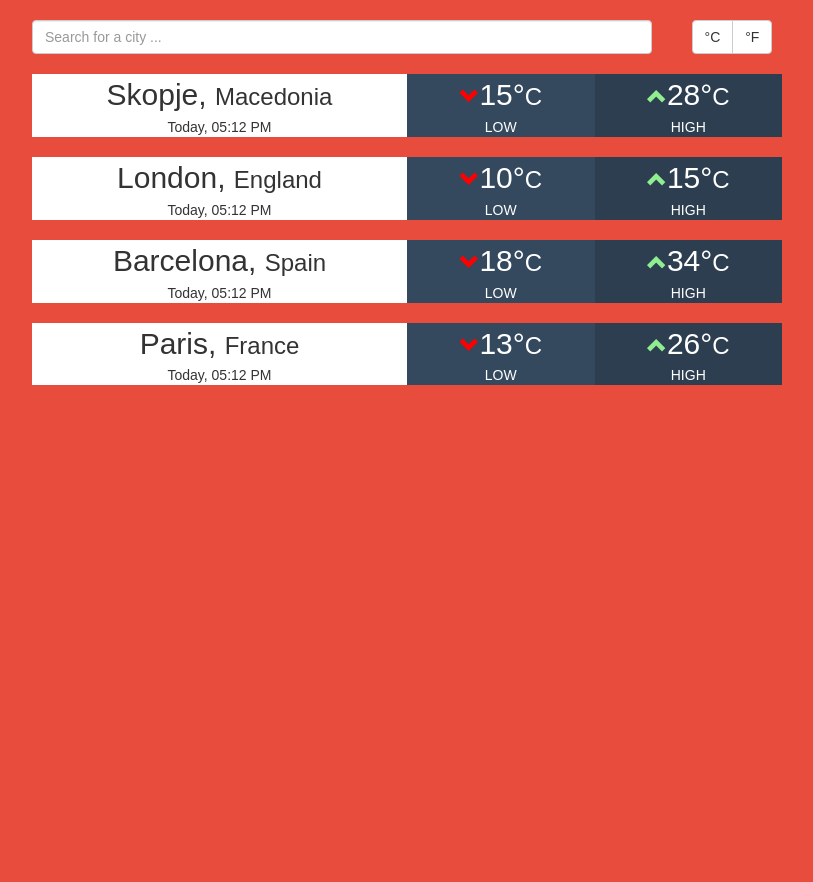
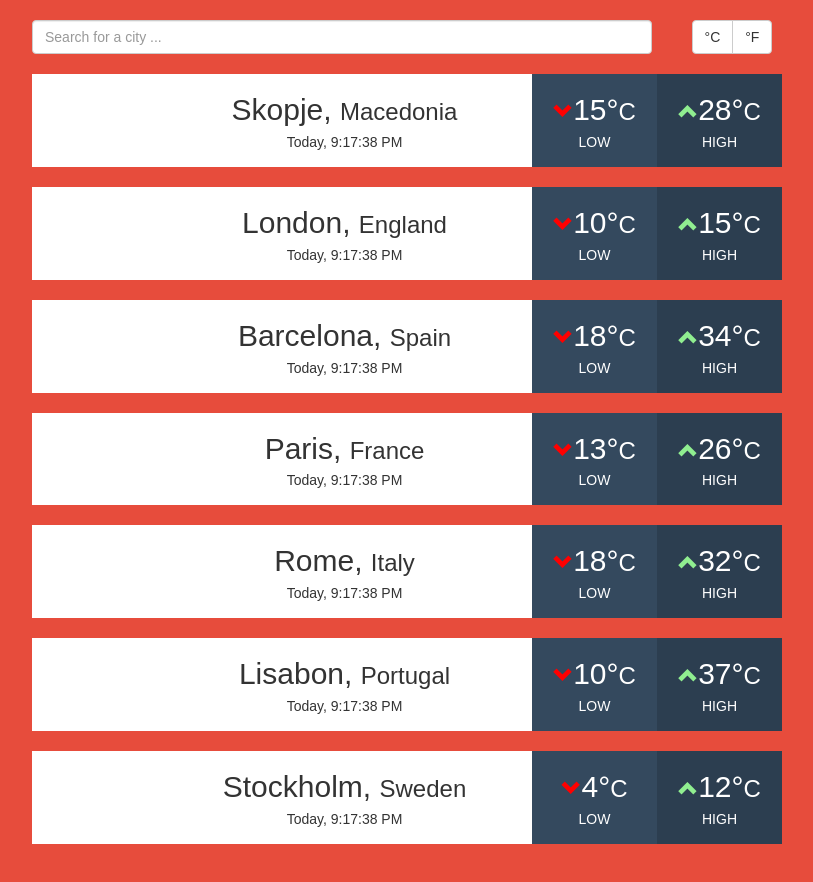
Before and after one commit to decobt/Weather-app, a React (Create React App) app: page / in a window 1280 px wide. Shown: the whole page, without its empty margins (233-1046 px from the left). Before the commit the page ends 800 px from the top, so only its background shows below. Built offline with nearby package versions, Linux system fonts and the light colour scheme; some icons are missing.

Commit message:
added weather icons

```diff
--- a/public/index.html
+++ b/public/index.html
@@ -23,6 +23,7 @@
 
     <!-- Latest compiled and minified CSS -->
     <link rel="stylesheet" href="https://maxcdn.bootstrapcdn.com/bootstrap/latest/css/bootstrap.min.css">
+    <link rel="stylesheet" href="https://cdnjs.cloudflare.com/ajax/libs/weather-icons/2.0.9/css/weather-icons.css">
   </head>
   <body>
     <noscript>
--- a/src/App.css
+++ b/src/App.css
@@ -1,3 +1,15 @@
 .App {
   text-align: center;
 }
+.lowTemp{
+  background:#34495e;
+  padding: 15px 10px;
+}
+.highTemp{
+  background:#2c3e50;
+  padding:15px 10px;
+}
+.icon{
+  padding:20px;
+  color:222;
+}
--- a/src/App.js
+++ b/src/App.js
@@ -104,15 +104,21 @@ class WeatherList extends Component {
 
 class PlaceInfo extends Component {
   render(){
+    var t =new Date().toLocaleTimeString();
     return(
-      <div className="col-sm-6" style={{background:'white'}}>
+      <div>
+      <div className="col-sm-2">
+        <Chevron font="48px" klasa="wi wi-day-sunny icon" />
+      </div>
+      <div className="col-sm-6" style={{background:'white', padding:'15px 0px'}}>
         <div>
           <span className="city">{this.props.name}, </span>
           <span className="country">{this.props.country}</span>
         </div>
         <div>
-          <span>Today,</span> 05:12 PM
+          <span>Today,</span> {t}
         </div>
+      </div>
       </div>
     );
   }
@@ -121,9 +127,9 @@ class PlaceInfo extends Component {
 class LowTemp extends Component{
   render(){
     return (
-      <div className="col-sm-3" style={{background:'#34495e'}}>
+      <div className="col-sm-2 lowTemp">
         <div style={{color:'white'}}>
-          <Chevron color="red" klasa="glyphicon glyphicon-chevron-down" />
+          <Chevron color="red" font="20px" klasa="glyphicon glyphicon-chevron-down" />
           <span className="degree">{this.props.temp}°</span>
           <span className="measure">{this.props.degree}</span>
           </div>
@@ -136,9 +142,9 @@ class LowTemp extends Component{
 class HighTemp extends Component{
   render(){
     return(
-      <div className="col-sm-3" style={{background:'#2c3e50'}}>
+      <div className="col-sm-2 highTemp">
           <div style={{color:'white'}}>
-            <Chevron color="lightgreen" klasa="glyphicon glyphicon-chevron-up" />
+            <Chevron color="lightgreen" font="20px" klasa="glyphicon glyphicon-chevron-up" />
             <span className="degree">{this.props.temp}°</span>
             <span className="measure">{this.props.degree}</span>
             </div>
@@ -151,7 +157,7 @@ class HighTemp extends Component{
 class Chevron extends Component{
   render(){
     return(
-      <i style={{color:this.props.color, fontSize:'20px'}} className={this.props.klasa}></i>
+      <i style={{color:this.props.color, fontSize: this.props.font }} className={this.props.klasa}></i>
     );
   }
 }
--- a/src/index.css
+++ b/src/index.css
@@ -9,8 +9,8 @@ body {
   background:white;
   margin-bottom:20px
 }
-.city{font-size:30px}
-.country{font-size:24px}
+.city{font-size:30px;}
+.country{font-size:24px;}
 
 .degree{font-size:30px}
 .measure{font-size:24px}
--- a/src/index.js
+++ b/src/index.js
@@ -13,6 +13,9 @@ var data = {
   '1':{'country':'England','city':'London', 'temp':{'low':'10', 'high':'15'}},
   '2':{'country':'Spain','city':'Barcelona', 'temp':{'low':'18', 'high':'34'}},
   '3':{'country':'France','city':'Paris', 'temp':{'low':'13', 'high':'26'}},
+  '4':{'country':'Italy','city':'Rome', 'temp':{'low':'18', 'high':'32'}},
+  '5':{'country':'Portugal','city':'Lisabon', 'temp':{'low':'10', 'high':'37'}},
+  '6':{'country':'Sweden','city':'Stockholm', 'temp':{'low':'4', 'high':'12'}},
 };
 
 ReactDOM.render((
```
